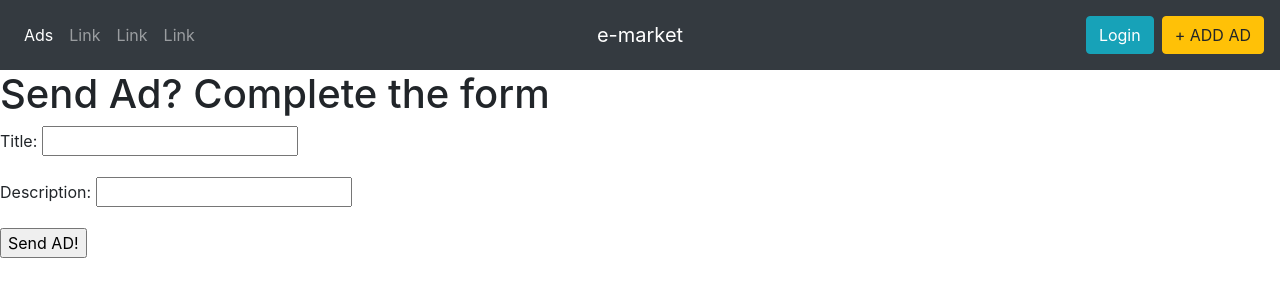
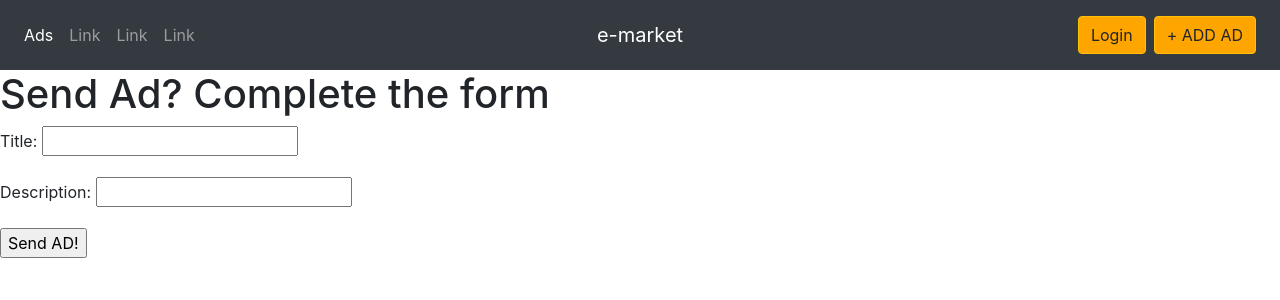
Before and after one commit to Xarenn/e-ogloszenia, a Django app: page /accounts/add_ad/ in a window 1280 px wide. Shown: the top 300 px of the page. Run offline with Django 3.2, Linux system fonts and the light colour scheme; some libraries are stand-ins or nearby versions.

Commit message:
add all funcs

```diff
--- a/emarket/accounts/models.py
+++ b/emarket/accounts/models.py
@@ -6,6 +6,7 @@ from django.db import models
 
 class User(AbstractUser):
     pass
+
 
 class Ad(models.Model):
     title = models.TextField(max_length=255)
--- a/emarket/accounts/urls.py
+++ b/emarket/accounts/urls.py
@@ -6,5 +6,7 @@ from . import views
 urlpatterns = [
     path('accounts/signup/', views.signup, name='signup'),
     path('accounts/add_ad/', views.add_ad, name='add_ad'),
+    path('accounts/profile', views.your_ads, name='your_ads'),
     path('', views.ads_view, name='home'),
+    path('success_register', views.success_signup, name='success_register')
 ]
--- a/emarket/accounts/views.py
+++ b/emarket/accounts/views.py
@@ -17,10 +17,14 @@ def signup(request):
             raw_password = form.cleaned_data.get('password1')
             user = authenticate(username=username, password=raw_password)
             login(request, user)
-            return redirect('home')
+            return redirect('success_register')
     else:
         form = SignUpForm()
     return render(request, 'signup.html', {'form': form})
+
+
+def success_signup(request):
+    return render(request, 'registration/register_success.html')
 
 
 def add_ad(request):
@@ -46,3 +50,13 @@ def ads_view(request):
         'ads_list': ads_list,
     }
     return HttpResponse(template.render(context, request))
+
+
+def your_ads(request):
+    username = request.user.username
+    template = loader.get_template('account/profile.html')
+    ads = Ad.objects.filter(user__username__contains = username)
+    context = {
+        'ads_list': ads
+    }
+    return HttpResponse(template.render(context, request))
--- a/emarket/templates/account/profile.html
+++ b/emarket/templates/account/profile.html
@@ -1,12 +1,16 @@
+{% extends 'base.html' %}
+
 {% block title %}Home{% endblock %}
 
 {% block content %}
 <div class="container">
 
 </div>
-
+<div class="container">
+<h2>Your ads</h2>
 {% for ad in ads_list %}
     <p>{{ ad.title }}</p>
     <p>{{ ad.description }}</p>
 {% endfor %}
+</div>
 {% endblock %}
--- a/emarket/templates/base.html
+++ b/emarket/templates/base.html
@@ -8,6 +8,15 @@
 <script src="https://cdnjs.cloudflare.com/ajax/libs/popper.js/1.14.7/umd/popper.min.js" integrity="sha384-UO2eT0CpHqdSJQ6hJty5KVphtPhzWj9WO1clHTMGa3JDZwrnQq4sF86dIHNDz0W1" crossorigin="anonymous"></script>
 <script src="https://stackpath.bootstrapcdn.com/bootstrap/4.3.1/js/bootstrap.min.js" integrity="sha384-JjSmVgyd0p3pXB1rRibZUAYoIIy6OrQ6VrjIEaFf/nJGzIxFDsf4x0xIM+B07jRM" crossorigin="anonymous"></script>
 </head>
+<style>
+    .btn {
+    background-color: orange;
+
+    }
+
+    a {
+    }
+</style>
 <header>
 <nav class="navbar navbar-expand-md navbar-dark bg-dark">
     <div class="navbar-collapse collapse w-100 order-1 order-md-0 dual-collapse2">
@@ -27,7 +36,7 @@
         </ul>
     </div>
     <div class="mx-auto order-0">
-        <a class="navbar-brand mx-auto" href="#">e-market</a>
+        <a class="navbar-brand mx-auto" href="/">e-market</a>
         <button class="navbar-toggler" type="button" data-toggle="collapse" data-target=".dual-collapse2">
             <span class="navbar-toggler-icon"></span>
         </button>
@@ -38,18 +47,18 @@
           <li class="nav-item dropdown">
         <button class="btn btn-warning mr-sm-2 my-sm-2" type="button" data-toggle="dropdown">Account</button>
         <div class="dropdown-menu" aria-labelledby="navbarDropdown">
-          <a class="dropdown-item" href="{% url 'add_ad' %}">Your Ads</a>
+          <a class="dropdown-item" href="{% url 'your_ads' %}">Your Ads</a>
           <a class="dropdown-item" href="{% url 'logout' %}">Logout</a>
         </div>
       </li>
           {% else %}
           <li class="nav-item">
-          <a type="button" class="btn btn-info mr-sm-2 my-sm-2" href="{% url 'login' %}">Login</a>
+            <a class="btn btn-warning mr-sm-2 my-sm-2" href="{% url 'login' %}">Login</a>
           </li>
 
 {% endif %}
             <li class="nav-item">
-              <button type="button" class="btn btn-warning my-sm-2">+ ADD AD</button>
+            <a class="btn btn-warning mr-sm-2 my-sm-2" href="{% url 'add_ad' %}">+ ADD AD</a>
             </li>
         </ul>
     </div>
--- a/emarket/templates/registration/login.html
+++ b/emarket/templates/registration/login.html
@@ -9,4 +9,6 @@
   {{ form.as_p }}
   <button type="submit">Login</button>
 </form>
+
+<p>You are not registered? Cick <a href="/accounts/signup">here</a></p>
 {% endblock %}
```
Also changed, not shown: emarket/templates/registration/register_success.html (added, +7 -0 lines).
